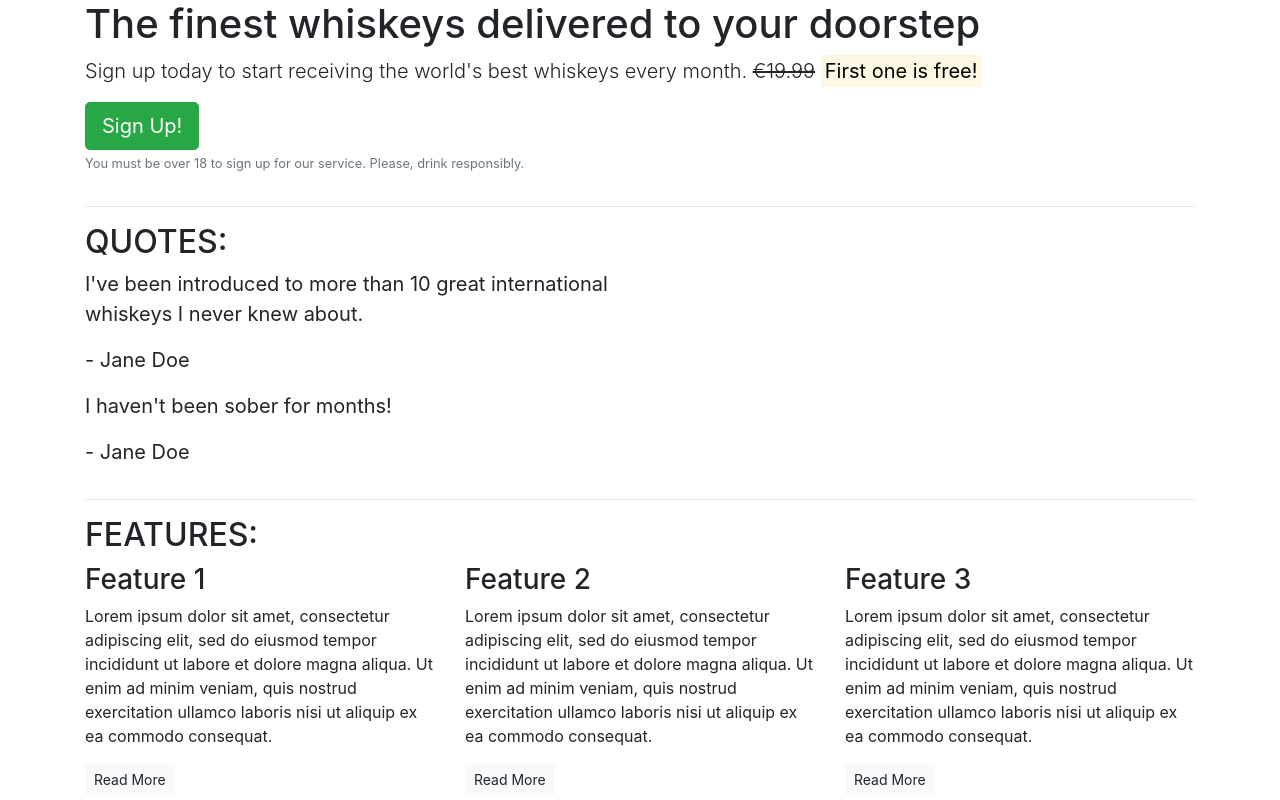
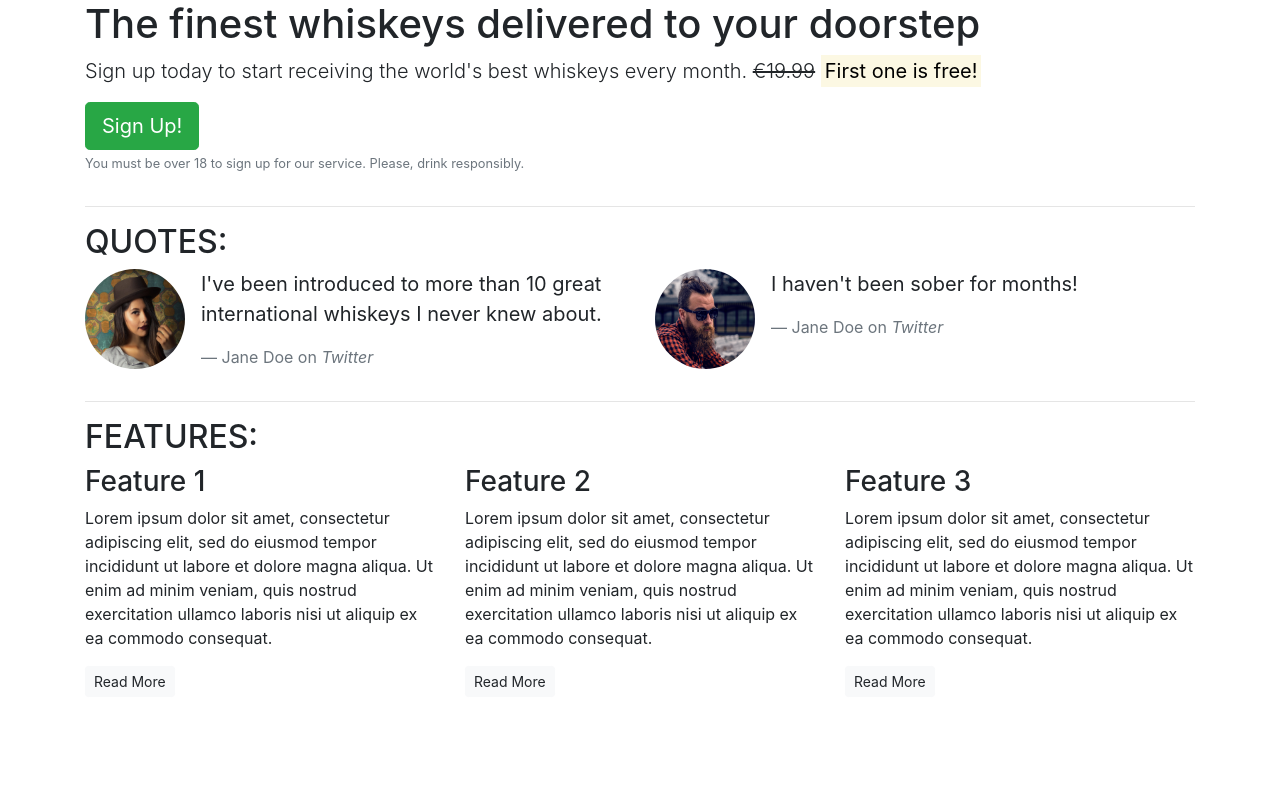
Before and after one commit to ccarroll91/Whiskey-Drop, a plain HTML site: page index.html in a window 1280 px wide. Drawn offline with nearby package versions, Linux system fonts and the light colour scheme.

Commit message:
updated index, icons, and added images folder

```diff
--- a/index.html
+++ b/index.html
@@ -5,6 +5,7 @@
     <meta name="viewport" content="width=device-width, initial-scale=1.0">
     <link rel="stylesheet" href="https://stackpath.bootstrapcdn.com/bootstrap/4.1.3/css/bootstrap.min.css" integrity="sha384-MCw98/SFnGE8fJT3GXwEOngsV7Zt27NXFoaoApmYm81iuXoPkFOJwJ8ERdknLPMO" crossorigin="anonymous">
     <script src="https://stackpath.bootstrapcdn.com/bootstrap/4.1.3/js/bootstrap.min.js" integrity="sha384-ChfqqxuZUCnJSK3+MXmPNIyE6ZbWh2IMqE241rYiqJxyMiZ6OW/JmZQ5stwEULTy" crossorigin="anonymous"></script>
+    <script src="https://kit.fontawesome.com/ccfb617d95.js" crossorigin="anonymous"></script>
     <title>Whiskey Drop | Taste a new whiskey experience every month</title>
 </head>
 <body>
@@ -33,18 +34,30 @@
             </div>
             <div class="row">
                 <div class="col-12 col-md-6">
+                    <div class="media">
+                        <div class="d-none d-sm-block">
+                            <img src="images/girl-image.png" class="rounded-circle mr-3" height=100 width=100>
+                        </div>
+                        <div class="media-body">
                             <blockquote class="blockquote">
                                 <p>I've been introduced to more than 10 great international whiskeys I never knew about.</p>
-                        <p>- Jane Doe</p>
+                                <footer class="blockquote-footer">Jane Doe on <cite title="Twitter">Twitter</cite></footer>
                             </blockquote>
                         </div>
                     </div>
-            <div class="row">
+                </div>
                 <div class="col-12 col-md-6">
+                    <div class="media">
+                        <div class="d-none d-sm-block">
+                            <img src="images/guy-image.png" class="rounded-circle mr-3" height=100 width=100>
+                        </div>
+                        <div class="media-body">
                             <blockquote class="blockquote">
                                 <p>I haven't been sober for months!</p>
-                        <p>- Jane Doe</p>
+                                <footer class="blockquote-footer">Jane Doe on <cite title="Twitter">Twitter</cite></footer>
                             </blockquote>
+                        </div>
+                    </div>
                 </div>
             </div>
         </section>
@@ -83,7 +96,7 @@
             </div>
         </section>
         <!-- /.features -->
-         </section>
+
     </article>
 </body>
 
```
Also changed, not shown: images/girl-image.png (added), images/guy-image.png (added). Lines whose indentation alone changed are shown as unchanged.
